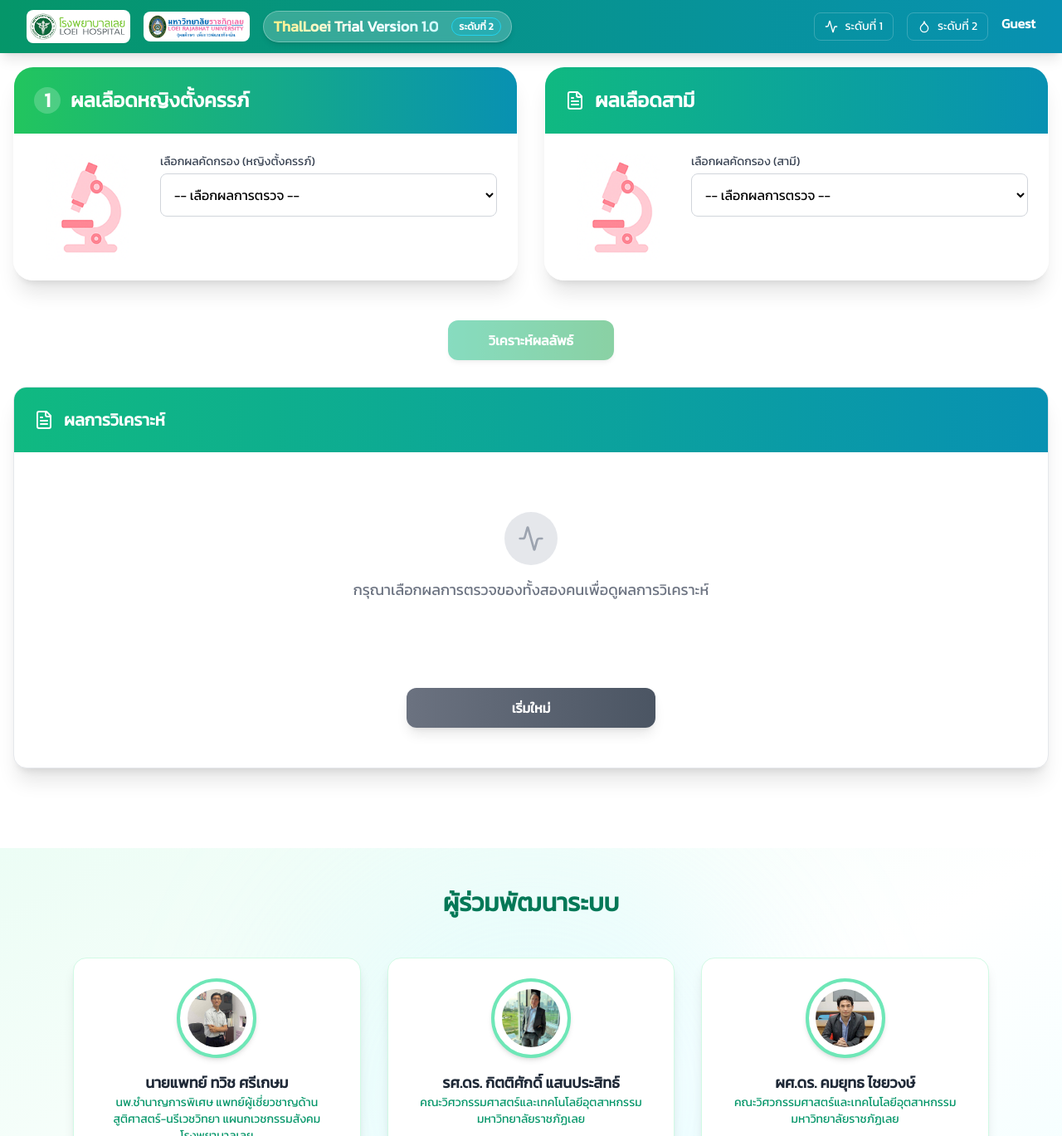
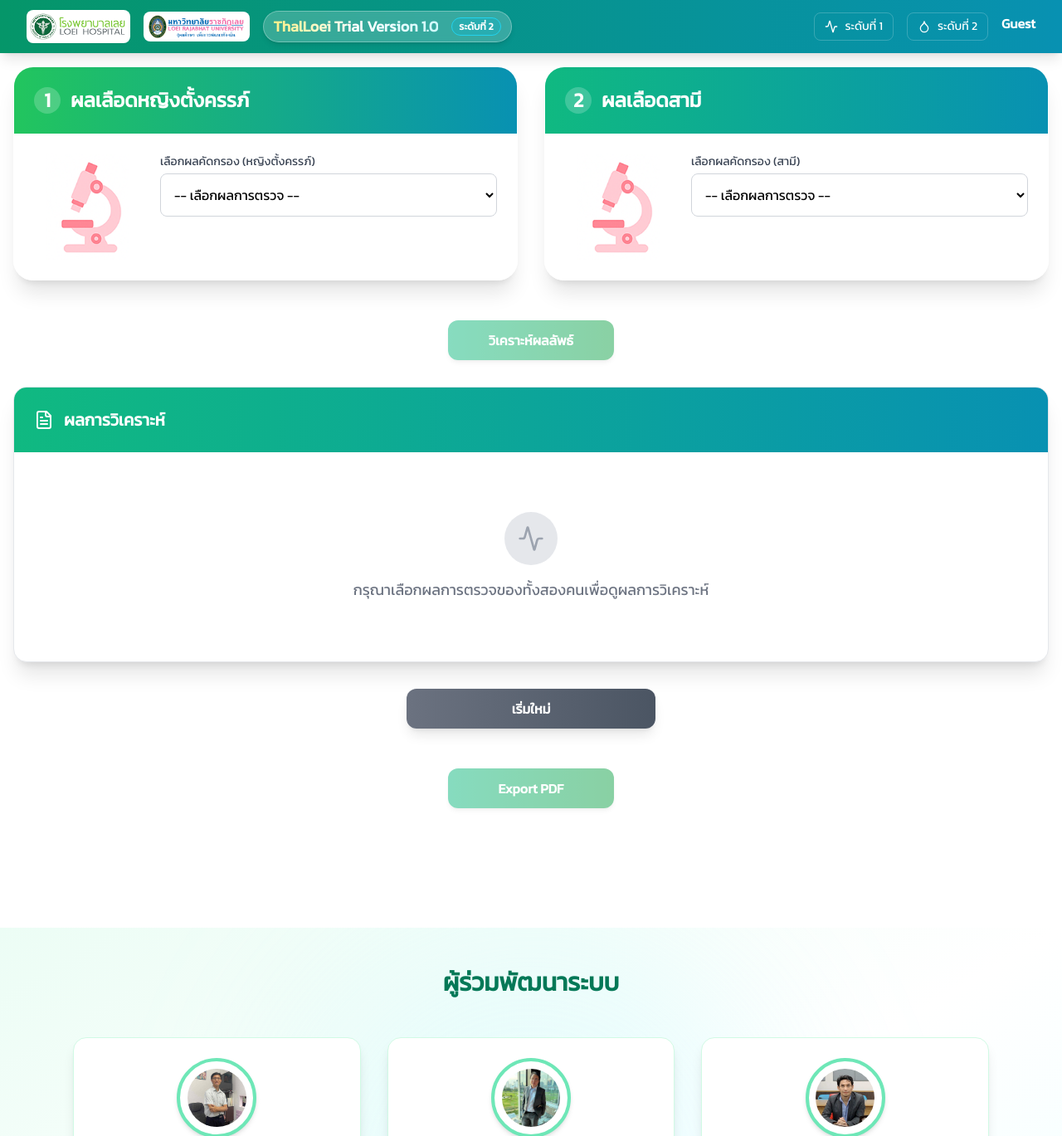
Before and after one commit to Bunlung777/Web-Hp, a React (Create React App) app: page /Blood in a window 1280 px wide. Shown: the top 1369 px of the page at 83% size. Built offline with nearby package versions, Linux system fonts and the light colour scheme.

Commit message:
29 Commit

```diff
--- a/package.json
+++ b/package.json
@@ -10,11 +10,14 @@
     "@testing-library/user-event": "^13.5.0",
     "firebase": "^12.2.1",
     "framer-motion": "^12.23.24",
+    "html2canvas": "^1.4.1",
+    "jspdf": "^4.0.0",
     "lucide-react": "^0.536.0",
     "react": "^19.1.1",
     "react-dom": "^19.1.1",
     "react-router-dom": "^7.8.0",
     "react-scripts": "5.0.1",
+    "react-to-print": "^3.2.0",
     "web-vitals": "^2.1.4"
   },
   "scripts": {
--- a/src/App.js
+++ b/src/App.js
@@ -1,20 +1,14 @@
 import React, { useState, useEffect, useRef } from 'react';
 import { CheckCircle, AlertCircle , FileText , Activity,X} from 'lucide-react';
 import { useLocation, useNavigate } from 'react-router-dom';
-import Lru from './Img/colormag-logolru-11.png';
-import Hp from './Img/loeih-logo_.png';
 import Dr from './Img/image 1.png';
-import People from './Img/peole.png';
-import Napat from './Img/0001 (3).jpg'
-import Supailin from './Img/Supailin.jpg'
-import Doctor from './Img/Doctor.jpg'
-import Te1 from './Img/Te1.jpg'
-import Te2 from './Img/Te2.jpg'
 import Navbar from './Navbar';
 import Footer from './Footer';
 import { initializeApp, getApps, getApp } from "firebase/app";
 import { doc, collection, addDoc, updateDoc, increment, serverTimestamp,getFirestore } from "firebase/firestore";
-
+import html2canvas from "html2canvas";
+import jsPDF from "jspdf";
+import { useReactToPrint } from 'react-to-print';
 // ถ้ามี firebaseConfig อยู่ไฟล์อื่น ให้ import มาแทนบรรทัดนี้
 // import { firebaseConfig } from "@/firebaseConfig";
 const firebaseConfig = {
@@ -46,11 +40,17 @@ const ThalassemiaScreening = () => {
   const alertTimer = useRef(null);
   const [alert, setAlert] = useState({ show: false, message: '', type: 'success' }); // 'success' | 'error'
   const [sessionId, setSessionId] = useState(null);
+  const contentRef = useRef(null);
+  const handlePrint = useReactToPrint({
+    contentRef,
+    documentTitle: "ผลตรวจเลือด",
+  });
+
 
   useEffect(() => {
     if (location.state?.user) {
       setUser(location.state.user);
-      console.log("✅ รับข้อมูล user:", location.state.user);
+      console.log("รับข้อมูล user:", location.state.user);
     }
   }, [location.state]);
 
@@ -252,13 +252,13 @@ const getStep2Result = async () => {
       sid = localStorage.getItem("lastSessionId") || "";
     } catch {}
   }
-  if (!sid) {
-    // แจ้งผู้ใช้ให้ทำ Step1 ใหม่ ถ้าไม่มี session
-    showAlert?.("ไม่พบรหัสเคส กรุณาวิเคราะห์หญิงตั้งครรภ์ (Step 1) ใหม่", "error", 2500);
-    return;
-  }
+  // if (!sid) {
+  //   // แจ้งผู้ใช้ให้ทำ Step1 ใหม่ ถ้าไม่มี session
+  //   showAlert?.("ไม่พบรหัสเคส กรุณาวิเคราะห์หญิงตั้งครรภ์ (Step 1) ใหม่", "error", 2500);
+  //   return;
+  // }
 
-  // สร้างสรุปสุดท้ายถ้าต้องการรวมผลสองฝั่ง (optional)
+  // สร้างสรุปสุดท้ายถ้าต้องการรวมผลสองฝั่ง
   const finalSummary = makeFinalSummary?.(step1Result, result);
 
   // เซฟลง Firestore
@@ -296,7 +296,7 @@ const disabledBtn = 'bg-gradient-to-r from-gray-300 to-gray-300 text-white shado
 const activeBtn   = 'bg-gradient-to-r from-green-500 to-emerald-600 text-white hover:from-green-600 hover:to-emerald-700 shadow-lg hover:shadow-xl transform hover:-translate-y-0.5';
 const isStep2Disabled = step2MCV === '' || step2MCH === '' || !step2DCIP;
   return (
- <div className="font-kanit bg-white max-w-full">
+ <div className="font-kanit bg-white max-w-full min-h-screen">
         <Navbar user={user}/>
         {/* <div className="bg-emerald-50 text-emerald-800 text-center py-2 font-semibold border-b border-emerald-200">
   คุณกำลังอยู่ใน <span className="text-emerald-600">ระดับที่ 1</span>
@@ -392,6 +392,7 @@ const isStep2Disabled = step2MCV === '' || step2MCH === '' || !step2DCIP;
       </div> */}
 
   {/* Step 1 */}
+  <div ref={contentRef}>
 <div className="p-4 max-w-7xl mx-auto">
       <div className="grid grid-cols-1 lg:grid-cols-2 gap-4 sm:gap-6 lg:gap-8 mb-6 sm:mb-12">
         {/* Step 1 Form */}
@@ -502,6 +503,7 @@ const isStep2Disabled = step2MCV === '' || step2MCH === '' || !step2DCIP;
           </div>
 
         {/* Step 1 Result */}
+
         <div className="bg-white/80 backdrop-blur-sm rounded-2xl sm:rounded-3xl shadow-xl border border-white/20 overflow-hidden">
           <div className="bg-gradient-to-r from-emerald-500 to-cyan-600 p-4 sm:p-6">
             <h2 className="text-lg sm:text-xl lg:text-2xl font-bold text-white flex items-center">
@@ -572,8 +574,9 @@ const isStep2Disabled = step2MCV === '' || step2MCH === '' || !step2DCIP;
             )}
           </div>
         </div>
+        </div>
       </div>
-    </div>
+
 
   {/* Step 2 */}
   {showNextForm && (
@@ -760,13 +763,14 @@ const isStep2Disabled = step2MCV === '' || step2MCH === '' || !step2DCIP;
       </div>
     </div>
   )}
+      </div>
     {/* Next Button */}
 {step2Result ? (
   <div>
-    <div className="text-center mb-12">
+    <div className="text-center mb-12 px-4">
       <button
         onClick={() => navigate('/Blood')}
-        className="w-[300px] bg-gradient-to-r from-green-500 to-emerald-600 text-white py-3 px-8 rounded-xl hover:from-gray-600 hover:to-gray-700 transition-all duration-300 font-semibold shadow-lg hover:shadow-xl transform hover:-translate-y-0.5"
+        className="w-full max-w-[320px] sm:w-[300px] mx-auto bg-gradient-to-r from-green-500 to-emerald-600 text-white py-3 px-8 rounded-xl hover:from-gray-600 hover:to-gray-700 transition-all duration-300 font-semibold shadow-lg hover:shadow-xl transform hover:-translate-y-0.5"
       >
         ขั้นตอนต่อไป
       </button>
@@ -774,7 +778,7 @@ const isStep2Disabled = step2MCV === '' || step2MCH === '' || !step2DCIP;
   </div>
 ) : null}
   {/* Reset Button */}
-  <div className="text-center mb-12">
+  <div className="text-center mb-12 px-4">
     <button
               onClick={() => {
           setStep1MCV('');
@@ -787,11 +791,22 @@ const isStep2Disabled = step2MCV === '' || step2MCH === '' || !step2DCIP;
           setStep2Result(null);
           setShowNextForm(false);
         }}
-      className="w-[300px] bg-gradient-to-r from-gray-500 to-gray-600 text-white py-3 px-8 rounded-xl hover:from-gray-600 hover:to-gray-700 transition-all duration-300 font-semibold shadow-lg hover:shadow-xl transform hover:-translate-y-0.5"
+      className="w-full max-w-[320px] sm:w-[300px] mx-auto bg-gradient-to-r from-gray-500 to-gray-600 text-white py-3 px-8 rounded-xl hover:from-gray-600 hover:to-gray-700 transition-all duration-300 font-semibold shadow-lg hover:shadow-xl transform hover:-translate-y-0.5"
     >
       เริ่มใหม่
     </button>
   </div>
+  <div className='text-center mb-12 px-4'>
+  <button
+        onClick={handlePrint}
+        disabled={isStep1Disabled || isStep2Disabled}
+            className="w-full sm:w-[200px] bg-gradient-to-r from-emerald-500 to-green-600 text-white py-3 px-6 rounded-xl hover:from-emerald-600 hover:to-green-700 transition-all duration-300 font-semibold shadow-lg hover:shadow-xl transform hover:-translate-y-0.5 disabled:opacity-50 disabled:cursor-not-allowed disabled:transform-none disabled:shadow-md"
+      >
+        Export PDF
+      </button>
+  </div>
+
+
 
         {/* Reference Guide */}
  <div className="flex items-center justify-center p-4">
--- a/src/Blood.js
+++ b/src/Blood.js
@@ -1,4 +1,4 @@
-import React, { useState,useEffect } from 'react';
+import React, { useState,useEffect,useRef } from 'react';
 import { CheckCircle, AlertCircle, FileText, Activity } from 'lucide-react';
 import Lru from './Img/colormag-logolru-11.png';
 import Hp from './Img/loeih-logo_.png';
@@ -10,7 +10,7 @@ import Footer from './Footer';
 // --- Firebase ---
 import { initializeApp, getApps, getApp } from "firebase/app";
 import { getFirestore, collection, onSnapshot, doc, updateDoc,addDoc,increment,serverTimestamp } from "firebase/firestore";
-
+import { useReactToPrint } from 'react-to-print';
 // ถ้ามี firebaseConfig อยู่ไฟล์อื่น ให้ import มาแทนบรรทัดนี้
 // import { firebaseConfig } from "@/firebaseConfig";
 const screeningRules = {
@@ -831,6 +831,11 @@ const Blood = () => {
   const [result, setResult] = useState(null);
   const [user, setUser] = useState(null);
   const location = useLocation();
+  const contentRef = useRef(null);
+  const handlePrint = useReactToPrint({
+      contentRef,
+      documentTitle: "ผลตรวจเลือด",
+    });
   useEffect(() => {
   const u = location.state?.user || JSON.parse(localStorage.getItem("user") || "null");
   setUser(u);
@@ -913,9 +918,9 @@ async function saveToTestResults2(user, pregnantWomanHb, husbandHb, screening) {
   try {
     const colRef = collection(userRef, "TestResults2");
     const docRef = await addDoc(colRef, payload);
-    console.log("✅ บันทึก TestResults2 แล้ว:", docRef.path); // e.g. User/abc123/TestResults2/xyz
+    console.log("บันทึก TestResults2 แล้ว:", docRef.path); // e.g. User/abc123/TestResults2/xyz
   } catch (err) {
-    console.error("❌ บันทึก TestResults2 ไม่สำเร็จ:", err);
+    console.error("บันทึก TestResults2 ไม่สำเร็จ:", err);
     throw err;
   }
 
@@ -931,6 +936,7 @@ async function saveToTestResults2(user, pregnantWomanHb, husbandHb, screening) {
 
       {/* Step 1 and Step 2 Forms */}
       <div className="p-4 max-w-7xl mx-auto">
+
         <div className="grid grid-cols-1 lg:grid-cols-2 gap-4 sm:gap-6 lg:gap-8 mb-6 sm:mb-12">
           {/* Step 1 */}
           <div className="bg-white/80 backdrop-blur-sm rounded-2xl sm:rounded-3xl shadow-xl border border-white/20 overflow-hidden">
@@ -982,7 +988,9 @@ async function saveToTestResults2(user, pregnantWomanHb, husbandHb, screening) {
           <div className="bg-white/80 backdrop-blur-sm rounded-2xl sm:rounded-3xl shadow-xl border border-white/20 overflow-hidden">
             <div className="bg-gradient-to-r from-emerald-500 to-cyan-600 p-4 sm:p-6">
               <h2 className="text-lg sm:text-xl lg:text-2xl font-bold text-white flex items-center">
-                <FileText className="w-5 h-5 sm:w-6 sm:h-6 mr-2 sm:mr-3" />
+                <div className="w-6 h-6 sm:w-8 sm:h-8 bg-white/20 rounded-full flex items-center justify-center mr-2 sm:mr-3">
+                  <span className="text-white font-bold text-sm sm:text-2xl">2</span>
+                </div>
                 ผลเลือดสามี
               </h2>
             </div>
@@ -1020,9 +1028,8 @@ async function saveToTestResults2(user, pregnantWomanHb, husbandHb, screening) {
                 </div>
               </div>
             </div>
-          </div>
         </div>
-
+</div>
         {/* Action Buttons */}
         <div className="flex flex-col sm:flex-row gap-4 justify-center mb-8">
           <button
@@ -1033,8 +1040,8 @@ async function saveToTestResults2(user, pregnantWomanHb, husbandHb, screening) {
             วิเคราะห์ผลลัพธ์
           </button>
         </div>
-
         {/* Results Section */}
+        <div ref={contentRef}>
         <div className="bg-white rounded-2xl shadow-xl border overflow-hidden">
           <div className="bg-gradient-to-r from-emerald-500 to-cyan-600 p-6">
             <h2 className="text-[20px] font-bold text-white flex items-center">
@@ -1095,6 +1102,7 @@ async function saveToTestResults2(user, pregnantWomanHb, husbandHb, screening) {
                   </div>
                 </div>
               </div>
+
             ) : (
               <div className="text-center text-gray-500 py-12">
                 <div className="w-16 h-16 bg-gray-200 rounded-full flex items-center justify-center mx-auto mb-4">
@@ -1104,7 +1112,8 @@ async function saveToTestResults2(user, pregnantWomanHb, husbandHb, screening) {
               </div>
             )}
           </div>
-
+          </div>
+          </div>
           {/* Reset Button */}
           <div className="text-center mt-8 mb-12">
             <button
@@ -1114,7 +1123,15 @@ async function saveToTestResults2(user, pregnantWomanHb, husbandHb, screening) {
               เริ่มใหม่
             </button>
           </div>
-        </div>
+                    <div className='text-center mb-12 px-4'>
+          <button
+                onClick={handlePrint}
+                disabled={!pregnantWomanHb || !husbandHb}
+            className="w-full sm:w-[200px] bg-gradient-to-r from-emerald-500 to-green-600 text-white py-3 px-6 rounded-xl hover:from-emerald-600 hover:to-green-700 transition-all duration-300 font-semibold shadow-lg hover:shadow-xl transform hover:-translate-y-0.5 disabled:opacity-50 disabled:cursor-not-allowed disabled:transform-none disabled:shadow-md"
+              >
+                Export PDF
+              </button>
+          </div>
       </div>
         <Footer/>
     </div>
--- a/src/Navbar.js
+++ b/src/Navbar.js
@@ -140,8 +140,6 @@ if (location.pathname === '/ThalassemiaScreening') {
             </div>
           </div>
         </div>
-
-        {/* ✅ Right: Step Buttons (Desktop) */}
   <div className="hidden md:flex items-center gap-3 sm:gap-4">
       {visibleSteps.map((step, i) => (
         <button
@@ -206,9 +204,6 @@ if (location.pathname === '/ThalassemiaScreening') {
     </div>
     </div>
 
-
-
-        {/* ✅ Mobile Menu Button */}
         <button
           className="md:hidden text-white hover:text-gray-200"
           onClick={() => setMenuOpen(!menuOpen)}
@@ -217,7 +212,6 @@ if (location.pathname === '/ThalassemiaScreening') {
         </button>
       </div>
 
-      {/* ✅ Mobile Dropdown */}
       {menuOpen && (
         <div className="md:hidden bg-gradient-to-b from-emerald-600 to-cyan-600 border-t border-white/20 shadow-lg">
           <div className="flex flex-col items-center py-3 space-y-3">
```
Also changed, not shown: src/Admin.js (+10 -10 lines), src/App.css (+26 -0 lines), src/Profile.js (+2 -6 lines), 2 other files (tests, documents, lock files or other folders).
